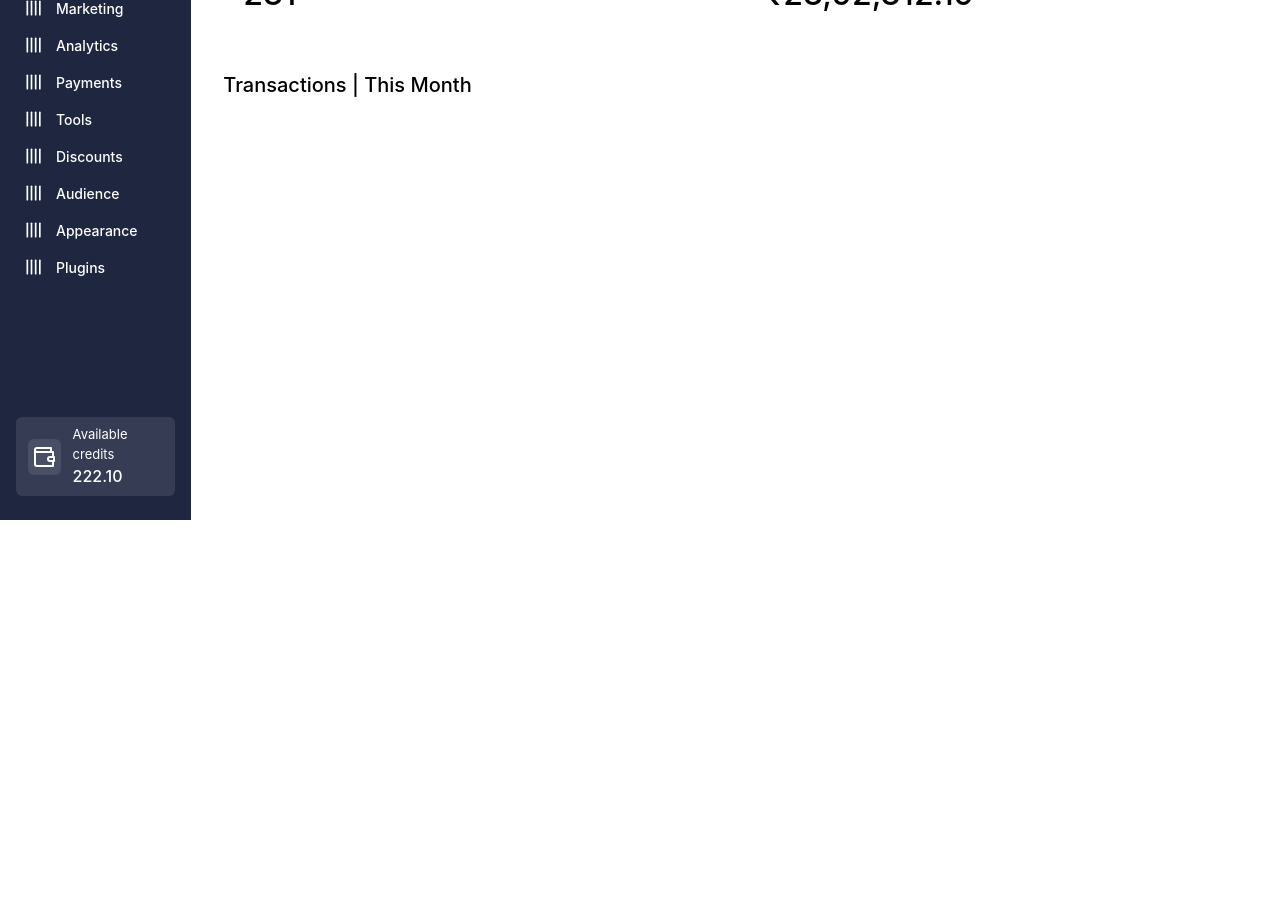
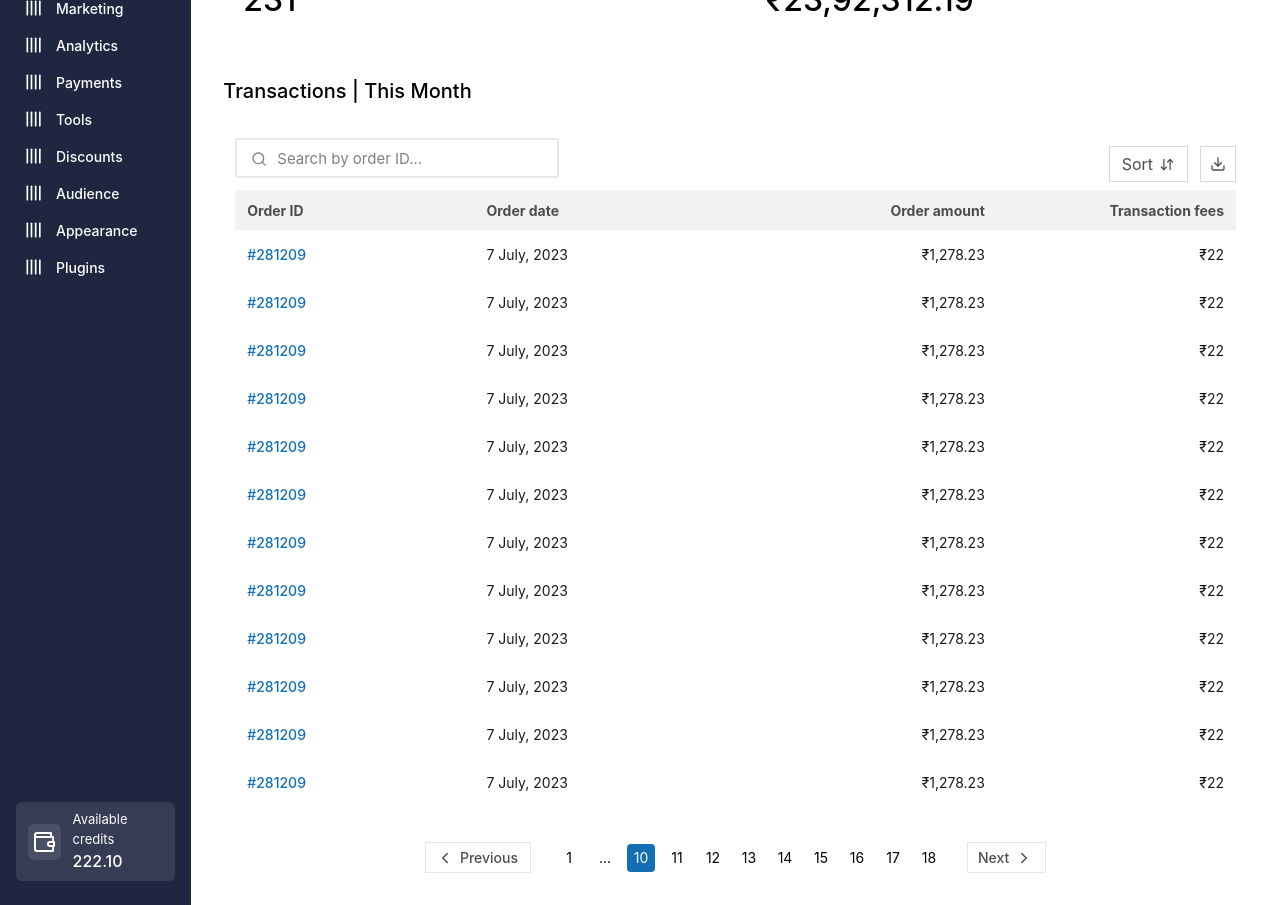
Before and after one commit to avsssai/dukaan-challenge, a React (Vite) app: page / in a window 1280 px wide. Shown: the part 280-1185 px from the top of the page. Before the commit the page ends 800 px from the top, so only its background shows below. Built offline with nearby package versions, Linux system fonts and the light colour scheme.

Commit message:
dropdown fixed

```diff
--- a/src/App.tsx
+++ b/src/App.tsx
@@ -1,5 +1,9 @@
 import {
+	ArrowDownUp,
 	ChevronDown,
+	ChevronLeft,
+	ChevronRight,
+	Download,
 	HelpCircle,
 	MessageSquareMore,
 	SearchIcon,
@@ -7,11 +11,12 @@ import {
 import Tab from "./components/Tab";
 import { Icons } from "./utils/Icons";
 import InfoCard from "./components/InfoCard";
+import Button from "./components/Button";
 
 function App() {
 	return (
 		<div className='min-h-screen flex'>
-			<section className='basis-[224px] bg-navbar min-h-full text-white px-2 py-6 flex flex-col gap-4'>
+			<section className='basis-[224px] overflow-y-clip bg-navbar min-h-full text-white px-2 py-6 flex flex-col gap-4'>
 				<div className='px-2 flex gap-3 h-[42px] mb-10'>
 					<div className='w-[39px] py-[1px] relative'>
 						<img
@@ -56,7 +61,7 @@ function App() {
 					</div>
 				</div>
 			</section>
-			<section className='px-8 w-full'>
+			<section className='px-8 w-full overflow-y-scroll'>
 				<header className='flex justify-evenly items-center gap-4 py-3 h-16 border-b'>
 					<div className='flex items-center flex-1'>
 						<h5 className='text-blackFifty text-body mr-4'>
@@ -98,20 +103,139 @@ function App() {
 					<h2 className='font-medium text-headingTwo mr-auto'>
 						Overview
 					</h2>
-					<select name='date' id='date'>
-						<option value='Last-Month'>Last Month</option>
-						<option value='Last-Year'>Last Year</option>
-						<option value='Last-Week'>Last Week</option>
-					</select>
+					<div className='relative inline-block'>
+						<select
+							name='date'
+							id='date'
+							className='block appearance-none rounded-sm w-[137px] pl-3.5 pr-1 py-1.5 outline outline-1 outline-blackEightFive text-md'>
+							<option value='Last-Month' className='outline-none'>
+								Last Month
+							</option>
+							<option value='Last-Year'>Last Year</option>
+							<option value='Last-Week'>Last Week</option>
+						</select>
+						<ChevronDown
+							className='pointer-events-none absolute inset-y-0 right-1 top-1.5 flex items-center mr-2'
+							color='#4D4D4D'
+						/>
+					</div>
 				</div>
 				<div className='flex gap-5 mb-8'>
 					<InfoCard title='Online orders' info='231' />
 					<InfoCard title='Amount received' info='₹23,92,312.19' />
 				</div>
-				<div>
-					<h2 className='text-headingTwo font-medium'>
+				<div className='flex flex-col'>
+					<h2 className='text-headingTwo font-medium mb-5'>
 						Transactions | This Month
 					</h2>
+					<div className='p-3 pb-6 mb-3'>
+						<div className='flex items-center'>
+							<div className='relative max-w-[248px] mr-auto mb-3'>
+								<input
+									className='h-10 border-2 rounded-sm px-10 py-[9px] gap-2 relative placeholder:text-grayFifty text-body leading-[22px]'
+									placeholder='Search by order ID...'
+								/>
+								<SearchIcon
+									color='#808080'
+									width={16}
+									height={16}
+									className='absolute top-[13px] left-4'
+								/>
+							</div>
+							<div className='flex gap-3'>
+								<Button type='text'>
+									<span className='text-blackThirty mr-1.5'>
+										Sort
+									</span>
+									<span>
+										<ArrowDownUp
+											width={16}
+											height={15}
+											color='#4D4D4D'
+										/>
+									</span>
+								</Button>
+								<Button type='iconButton'>
+									<Download
+										color='#4D4D4D'
+										height={16}
+										width={16}
+									/>
+								</Button>
+							</div>
+						</div>
+						<table className='table-fixed w-full'>
+							<thead>
+								<tr className='h-10  bg-whiteCream text-blackThirty text-normal font-medium'>
+									<th className='text-start pl-3'>
+										Order ID
+									</th>
+									<th className='text-start'>Order date</th>
+									<th className='text-end'>Order amount</th>
+									<th className='text-end pr-3'>
+										Transaction fees
+									</th>
+								</tr>
+							</thead>
+							<tbody>
+								{Array(12)
+									.fill(1)
+									.map((item, index) => (
+										<tr
+											key={`${item}-${index}`}
+											className='h-12  bg-white text-blackFifty  text-normal font-normal'>
+											<td className='text-start pl-3 text-primaryBlue font-medium'>
+												#281209
+											</td>
+											<td className='text-start'>
+												7 July, 2023
+											</td>
+											<td className='text-end'>
+												₹1,278.23
+											</td>
+											<td className='text-end pr-3'>
+												₹22
+											</td>
+										</tr>
+									))}
+							</tbody>
+						</table>
+					</div>
+				</div>
+				<div className='pagination flex gap-6 items-center justify-center mb-8'>
+					<Button type='nav'>
+						<span>
+							<ChevronLeft
+								width={18}
+								height={18}
+								color='#4D4D4D'
+							/>
+						</span>
+						<span className='text-blackThirty'>Previous</span>
+					</Button>
+					<div className='flex gap-2 items-center'>
+						<Button type='number'>1</Button>
+						<Button type='number'>...</Button>
+						<Button type='number-selected'>10</Button>
+						<Button type='number'>11</Button>
+						<Button type='number'>12</Button>
+						<Button type='number'>13</Button>
+						<Button type='number'>14</Button>
+						<Button type='number'>15</Button>
+						<Button type='number'>16</Button>
+						<Button type='number'>17</Button>
+						<Button type='number'>18</Button>
+					</div>
+					<Button type='nav'>
+						<span className='text-blackThirty'>Next</span>
+						<span>
+							<ChevronRight
+								width={18}
+								height={18}
+								color='#4D4D4D'
+							/>
+						</span>
+					</Button>
 				</div>
 			</section>
 		</div>
--- /dev/null
+++ b/src/components/Button.tsx
@@ -0,0 +1,50 @@
+export default function Button({
+	type,
+	children,
+}: {
+	type: string;
+	children: React.ReactNode;
+}) {
+	if (type === "iconButton") {
+		return (
+			<button
+				role='button'
+				className='p-2 flex border border-blackEightFive items-center justify-center h-9 w-9'>
+				{children}
+			</button>
+		);
+	}
+	if (type === "nav") {
+		return (
+			<button
+				role='button'
+				className='px-2.5 py-1 pr-3 flex border  gap-1.5  items-center justify-center h-fit text-normal font-medium'>
+				{children}
+			</button>
+		);
+	} else if (type === "number-selected") {
+		return (
+			<button
+				role='button'
+				className='rounded-[4px] text-normal  text-white  bg-primaryBlue py-1  flex  items-center justify-center h-[28px] w-[28px]'>
+				{children}
+			</button>
+		);
+	}
+	if (type === "number") {
+		return (
+			<button
+				role='button'
+				className='py-1  flex  items-center justify-center h-[28px] w-[28px] text-normal'>
+				{children}
+			</button>
+		);
+	}
+	return (
+		<button
+			role='button'
+			className='px-3 py-1.5 flex border border-blackEightFive justify-center items-center text-regular h-9'>
+			{children}
+		</button>
+	);
+}
--- a/tailwind.config.js
+++ b/tailwind.config.js
@@ -12,6 +12,8 @@ export default {
 				blackNinety: "#E6E6E6",
 				whiteTenLightness: "#494f64",
 				whiteCream: "#F2F2F2",
+				blackEightFive: "#D9D9D9",
+				primaryBlue: "#146EB4",
 			},
 			textColor: {
 				whiteTenLightness: "#494f64",
```
